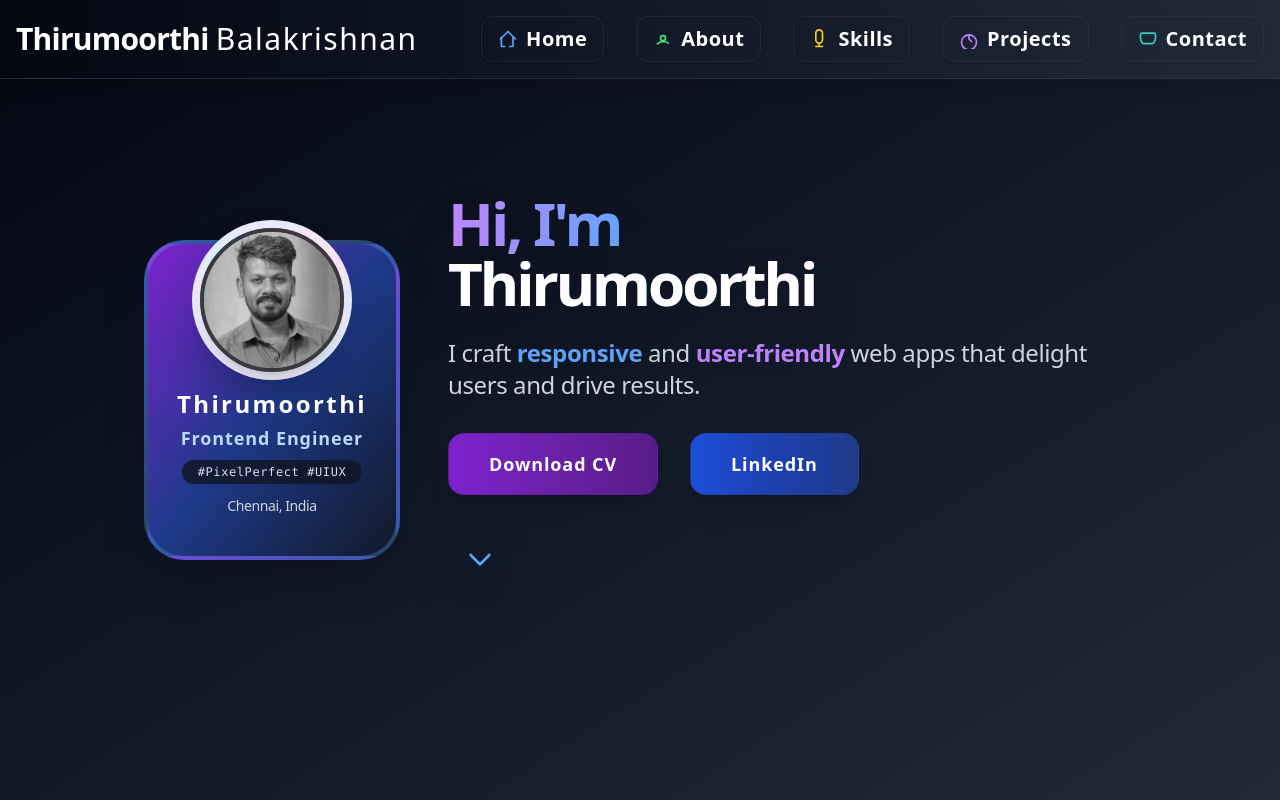
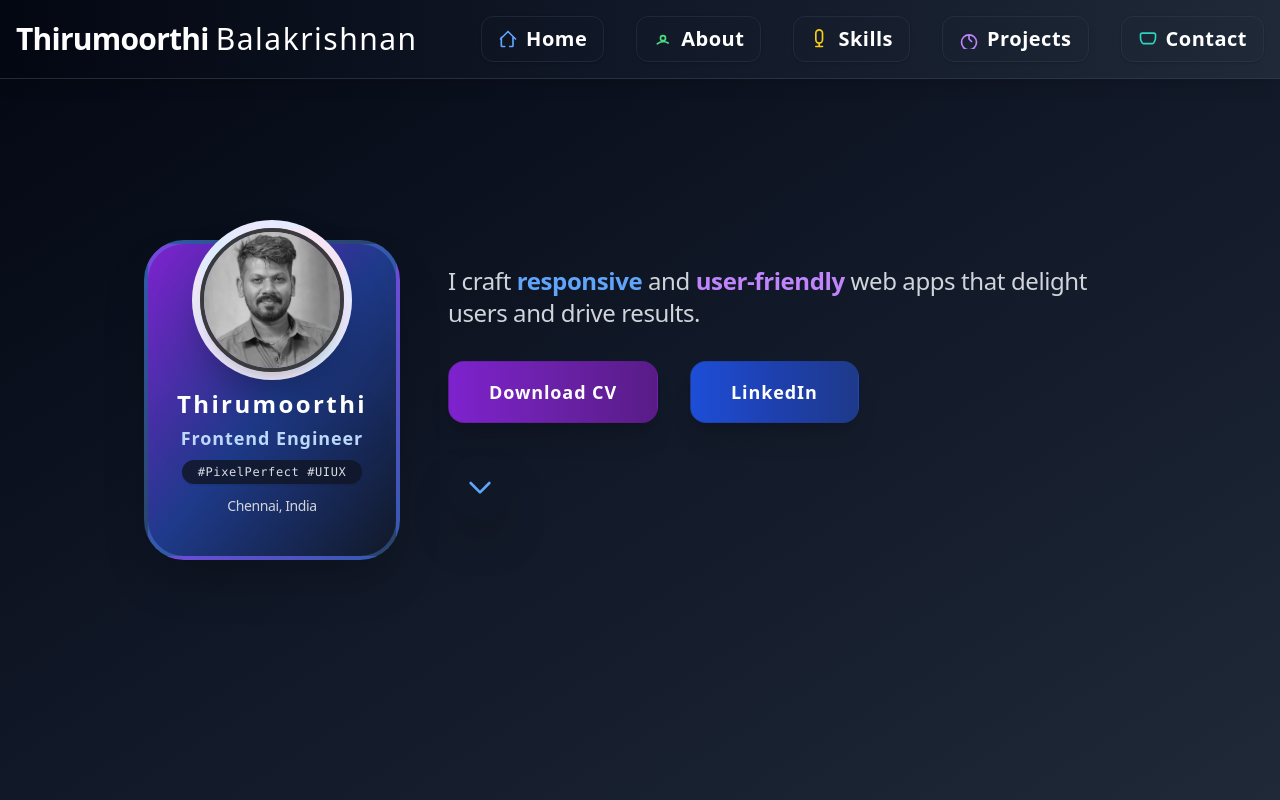
Before and after one commit to thirumoorthib/thiru_123, a plain HTML site: page index.html in a window 1280 px wide. Shown: the top 800 px of the page. Drawn offline with nearby package versions, Linux system fonts and the light colour scheme.

Commit message:
Add files via upload

```diff
--- a/index.html
+++ b/index.html
@@ -93,9 +93,6 @@
     </div>
     <!-- Main Content (Right, spans 2 columns on large screens) -->
     <div class="lg:col-span-2 flex flex-col items-center lg:items-start text-center lg:text-left animate-fade-in">
-      <h1 class="text-3xl xs:text-4xl sm:text-5xl md:text-6xl font-black mb-4 sm:mb-6 leading-tight tracking-tighter text-transparent bg-clip-text bg-gradient-to-r from-purple-400 via-blue-400 to-pink-400 drop-shadow-2xl font-display">
-        Hi, I'm <span class="block text-white font-extrabold font-display">Thirumoorthi</span>
-      </h1>
       <p class="text-base xs:text-lg md:text-2xl mb-6 sm:mb-8 text-gray-300 font-light leading-relaxed max-w-xl sm:max-w-2xl font-body">
         I craft <span class="text-blue-400 font-semibold">responsive</span> and <span class="text-purple-400 font-semibold">user-friendly</span> web apps that delight users and drive results.
       </p>
```
